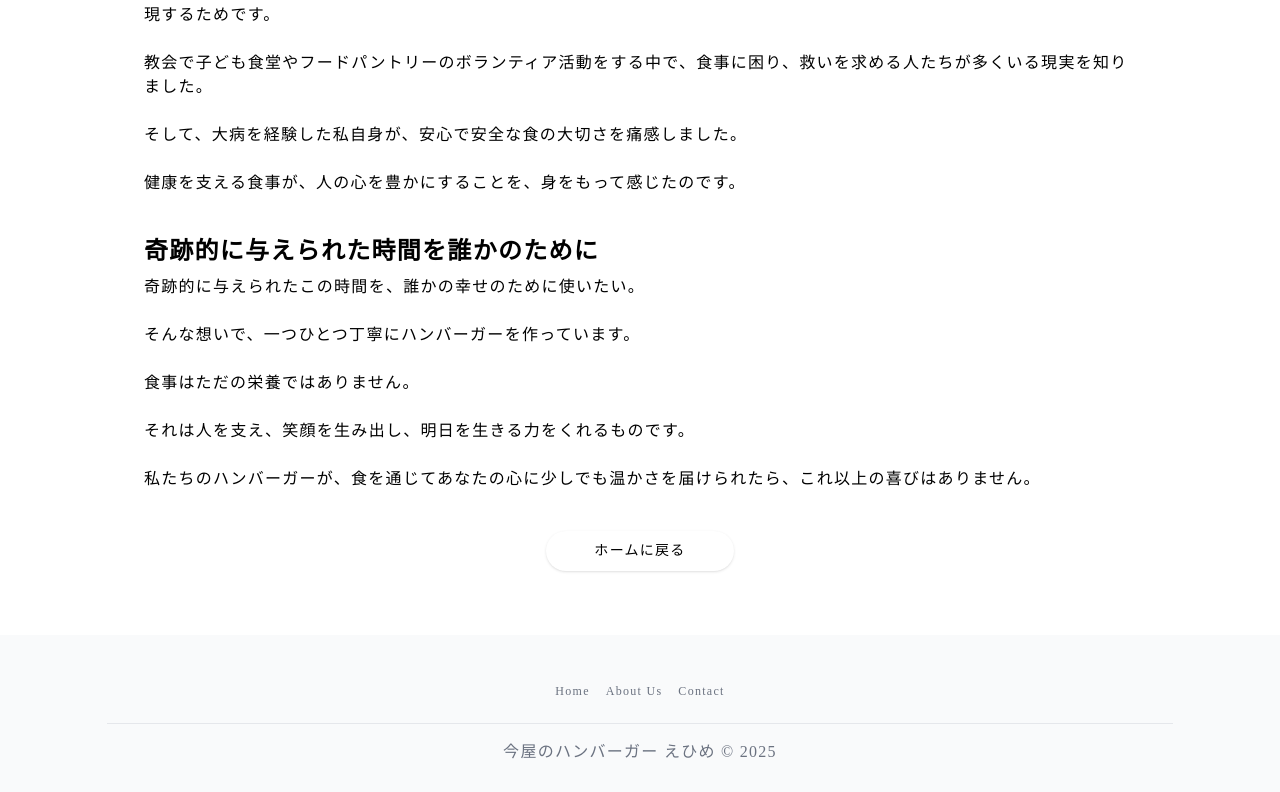
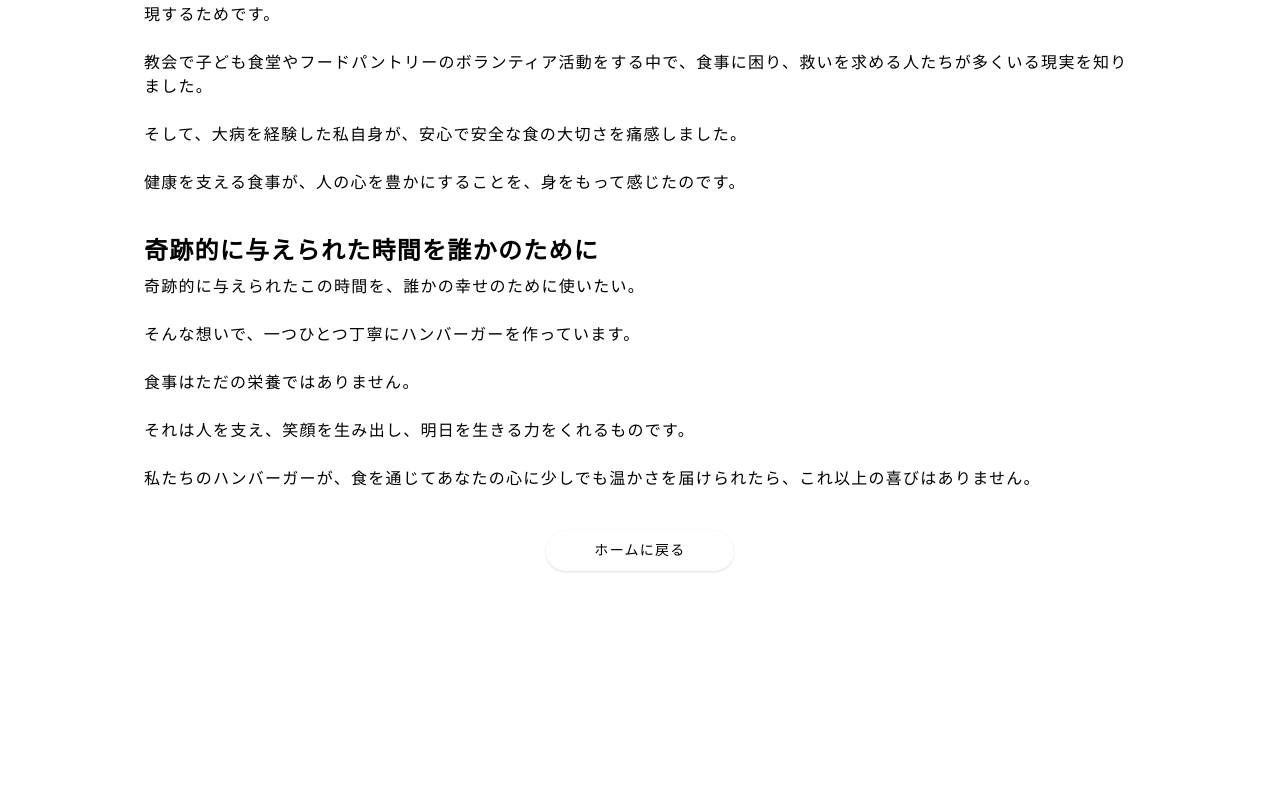
Before and after one commit to Risa2024/imaya-web, a Next.js app: page /about in a window 1280 px wide. Shown: the part 1418-2210 px from the top of the page. After the commit the page ends 2053 px from the top, so only its background shows below. Built offline with nearby package versions, Linux system fonts and the light colour scheme.

Commit message:
fix:フッター二重読み込み

```diff
--- a/src/app/layout.tsx
+++ b/src/app/layout.tsx
@@ -3,7 +3,7 @@ import type { Metadata } from 'next';
 import '@/styles/globals.css';
 import { MainHeader } from '@/components/common/MainHeader';
 //import { MainHeaderTest } from '@/components/dashboard/MainHeaderTest';
-import { MainFooter } from '@/components/common/MainFooter';
+//import { MainFooter } from '@/components/common/MainFooter';
 
 export const dynamic = 'force-dynamic';
 export const metadata: Metadata = {
@@ -38,7 +38,7 @@ export default function RootLayout({
         <MainHeader />
         {/* <MainHeaderTest /> */}
         <main className='flex flex-grow'>{children}</main>
-        <MainFooter />
+        {/* <MainFooter /> */}
       </body>
     </html>
   );
```
